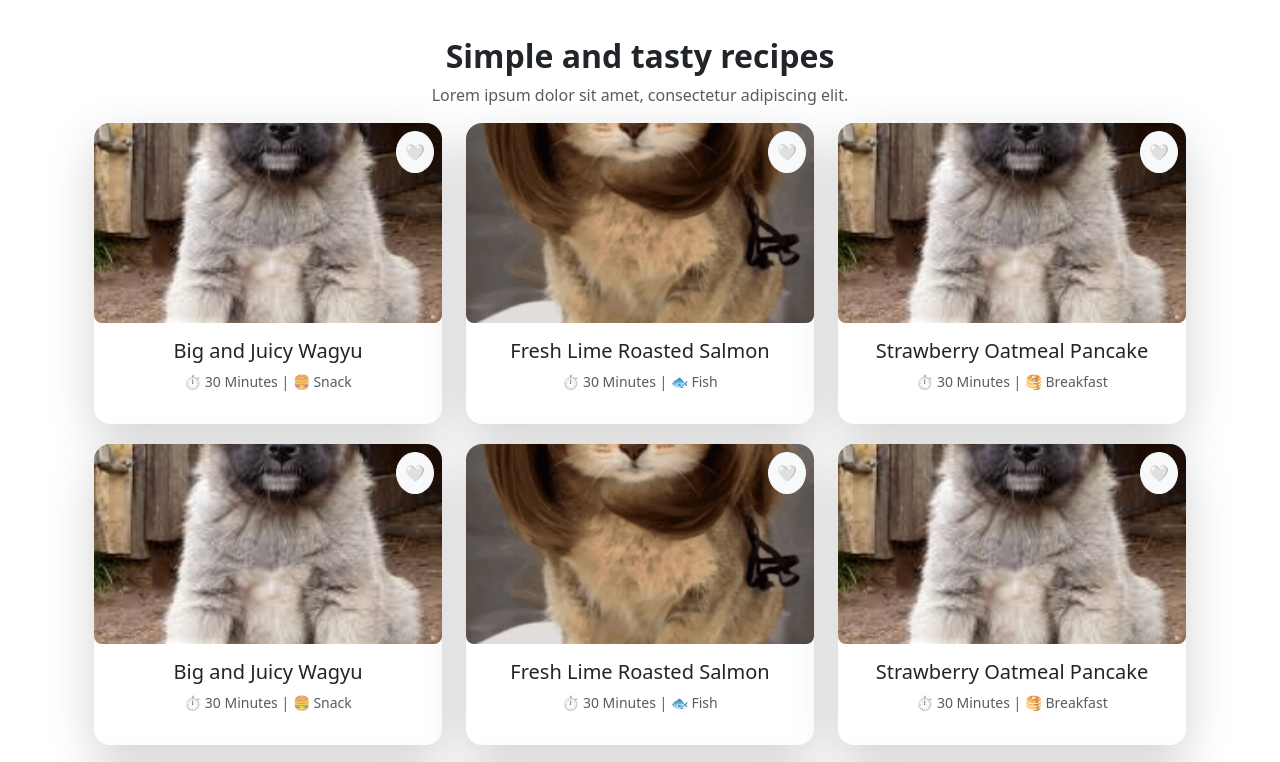
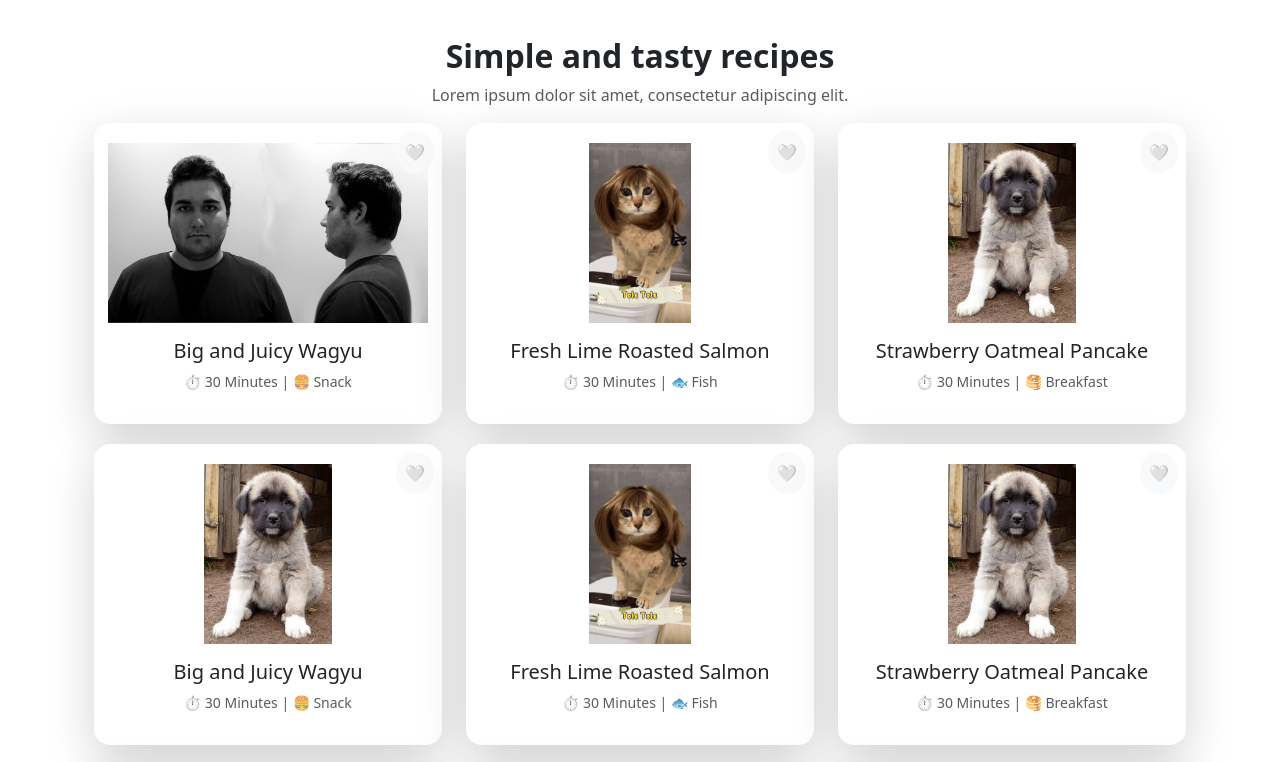
Before and after one commit to zeIbdo/Foodieland, a website: page index.html in a window 1280 px wide. Shown: the part 740-1502 px from the top of the page. Drawn offline with nearby package versions, Linux system fonts and the light colour scheme.

Commit message:
pics of recipes fixed

```diff
--- a/index.html
+++ b/index.html
@@ -83,7 +83,7 @@
                 <div class="row g-4 justify-content-center" style="margin-bottom: 20px;">
                     <article class="col-md-4" >
                         <div class="card position-relative shadow-lg rounded-4 border-0">
-                            <img src="kangal.jpeg" class="card-img-top rounded-top-4" alt="Wagyu Beef Cheeseburger">
+                            <img src="sss.jpg" class="card-img-top rounded-top-4" alt="Wagyu Beef Cheeseburger">
                             <button class="btn btn-light position-absolute top-0 end-0 m-2 rounded-circle p-2 like-btn">
                                 🤍
                             </button>
--- a/styles.css
+++ b/styles.css
@@ -4,6 +4,13 @@
     object-fit: cover;
     border-radius: 8px;
 }
+.card-img-top {
+    object-fit: contain;
+    height: 200px;
+    padding-top: 20px;
+    width: 100%;
+}
+
 .category-card {
     display: flex;
     flex-direction: column;
```
Also changed, not shown: sss.jpg (added).
